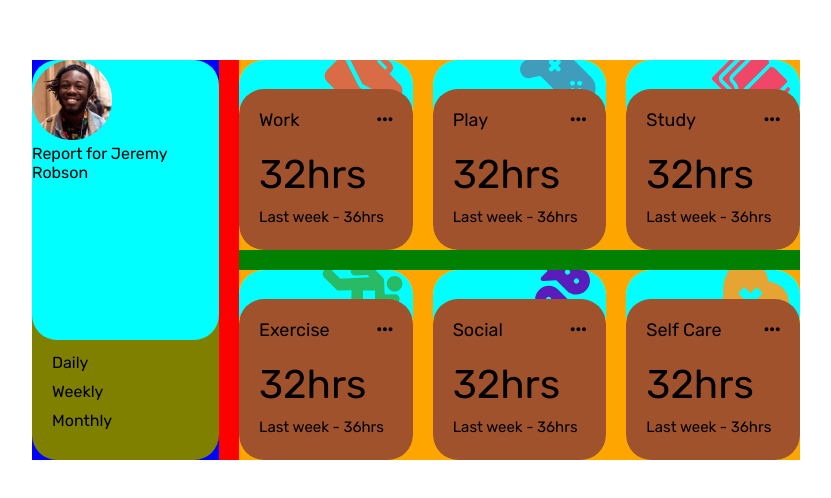
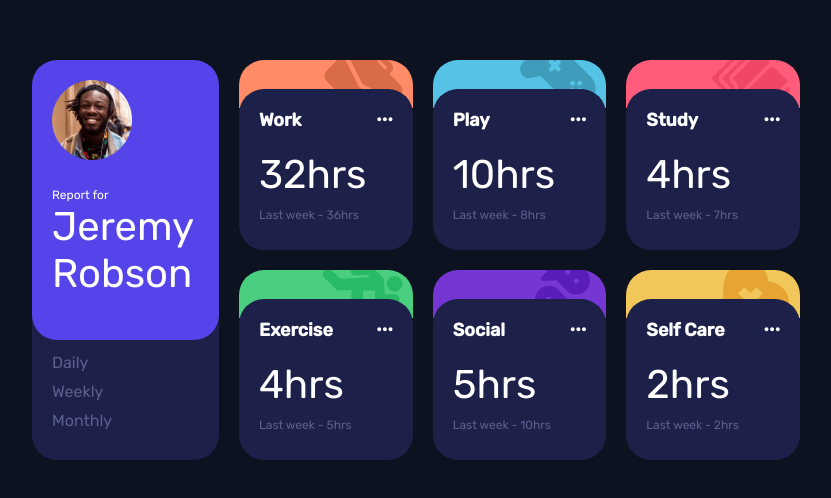
Before and after one commit to Florent-RICHARD/time-tracking-dashboard, a plain HTML site: page index.html in a window 1280 px wide. Shown: the part 140-638 px from the top of the page, without its empty margins (224-1055 px from the left). Drawn offline with Linux system fonts and the light colour scheme.

Commit message:
Add files via upload

```diff
--- /dev/null
+++ b/data.js
@@ -0,0 +1,116 @@
+const datas = [
+    {
+      "title": "Work",
+      "id": "img-work",
+      "img": "./images/icon-work.svg",
+      "timeframes": {
+        "daily": {
+          "current": 5,
+          "previous": 7
+        },
+        "weekly": {
+          "current": 32,
+          "previous": 36
+        },
+        "monthly": {
+          "current": 103,
+          "previous": 128
+        }
+      }
+    },
+    {
+      "title": "Play",
+      "id": "img-play",
+      "img": "./images/icon-play.svg",
+      "timeframes": {
+        "daily": {
+          "current": 1,
+          "previous": 2
+        },
+        "weekly": {
+          "current": 10,
+          "previous": 8
+        },
+        "monthly": {
+          "current": 23,
+          "previous": 29
+        }
+      }
+    },
+    {
+      "title": "Study",
+      "id": "img-study",
+      "img": "./images/icon-study.svg",
+      "timeframes": {
+        "daily": {
+          "current": 0,
+          "previous": 1
+        },
+        "weekly": {
+          "current": 4,
+          "previous": 7
+        },
+        "monthly": {
+          "current": 13,
+          "previous": 19
+        }
+      }
+    },
+    {
+      "title": "Exercise",
+      "id": "img-exercise",
+      "img": "./images/icon-exercise.svg",
+      "timeframes": {
+        "daily": {
+          "current": 1,
+          "previous": 1
+        },
+        "weekly": {
+          "current": 4,
+          "previous": 5
+        },
+        "monthly": {
+          "current": 11,
+          "previous": 18
+        }
+      }
+    },
+    {
+      "title": "Social",
+      "id": "img-social",
+      "img": "./images/icon-social.svg",
+      "timeframes": {
+        "daily": {
+          "current": 1,
+          "previous": 3
+        },
+        "weekly": {
+          "current": 5,
+          "previous": 10
+        },
+        "monthly": {
+          "current": 21,
+          "previous": 23
+        }
+      }
+    },
+    {
+      "title": "Self Care",
+      "id": "img-self-care",
+      "img": "./images/icon-self-care.svg",
+      "timeframes": {
+        "daily": {
+          "current": 0,
+          "previous": 1
+        },
+        "weekly": {
+          "current": 2,
+          "previous": 2
+        },
+        "monthly": {
+          "current": 7,
+          "previous": 11
+        }
+      }
+    }
+  ]
--- a/index.html
+++ b/index.html
@@ -24,8 +24,10 @@
         <div class="perso-img">
           <img src="./images/image-jeremy.png" width="80px" alt="">
         </div>
-        <span>Report for</span>
-        <span class="name">Jeremy <br> Robson</span>
+        <div class="desc">
+          <span class="title">Report for <br></span>
+          <span class="name">Jeremy <br> Robson</span>
+        </div>
       </div>
       <div class="period-container">
         <div class="period">
@@ -38,155 +40,11 @@
 
     <div class="column-right">
       <div class="top">
-        <div class="card" id="work">
-          <div class="img">
-            <img src="./images/icon-work.svg" alt="">
-          </div>
-          <div class="description-container">
-            <div class="description-title">
-              <div class="title">
-                <span>Work</span>
-              </div>
-              <div class="icone">
-                <i class="fas fa-ellipsis-h"></i>
-              </div>
-            </div>
-            <div class="description-hours">
-              <span class="hours">
-                32hrs
-              </span>
-              <span class="previous-hours">
-                Last week - 36hrs
-              </span>
-            </div>
-          </div>
-        </div>
 
-
-        <div class="card" id="play">
-          <div class="img">
-            <img src="./images/icon-play.svg" alt="">
-          </div>
-          <div class="description-container">
-            <div class="description-title">
-              <div class="title">
-                <span>Play</span>
-              </div>
-              <div class="icone">
-                <i class="fas fa-ellipsis-h"></i>
-              </div>
-            </div>
-            <div class="description-hours">
-              <span class="hours">
-                32hrs
-              </span>
-              <span class="previous-hours">
-                Last week - 36hrs
-              </span>
-            </div>
-          </div>
-        </div>
-
-
-        <div class="card" id="study">
-          <div class="img">
-            <img src="./images/icon-study.svg" alt="">
-          </div>
-          <div class="description-container">
-            <div class="description-title">
-              <div class="title">
-                <span>Study</span>
-              </div>
-              <div class="icone">
-                <i class="fas fa-ellipsis-h"></i>
-              </div>
-            </div>
-            <div class="description-hours">
-              <span class="hours">
-                32hrs
-              </span>
-              <span class="previous-hours">
-                Last week - 36hrs
-              </span>
-            </div>
-          </div>
-        </div>
       </div>
 
       <div class="bottom">
-        <div class="card" id="exercise">
-          <div class="img">
-            <img src="./images/icon-exercise.svg" alt="">
-          </div>
-          <div class="description-container">
-            <div class="description-title">
-              <div class="title">
-                <span>Exercise</span>
-              </div>
-              <div class="icone">
-                <i class="fas fa-ellipsis-h"></i>
-              </div>
-            </div>
-            <div class="description-hours">
-              <span class="hours">
-                32hrs
-              </span>
-              <span class="previous-hours">
-                Last week - 36hrs
-              </span>
-            </div>
-          </div>
-        </div>
 
-
-        <div class="card" id="social">
-          <div class="img">
-            <img src="./images/icon-social.svg" alt="">
-          </div>
-          <div class="description-container">
-            <div class="description-title">
-              <div class="title">
-                <span>Social</span>
-              </div>
-              <div class="icone">
-                <i class="fas fa-ellipsis-h"></i>
-              </div>
-            </div>
-            <div class="description-hours">
-              <span class="hours">
-                32hrs
-              </span>
-              <span class="previous-hours">
-                Last week - 36hrs
-              </span>
-            </div>
-          </div>
-        </div>
-
-
-        <div class="card" id="self-care">
-          <div class="img">
-            <img src="./images/icon-self-care.svg" alt="">
-          </div>
-          <div class="description-container">
-            <div class="description-title">
-              <div class="title">
-                <span>Self Care</span>
-              </div>
-              <div class="icone">
-                <i class="fas fa-ellipsis-h"></i>
-              </div>
-            </div>
-            <div class="description-hours">
-              <span class="hours">
-                32hrs
-              </span>
-              <span class="previous-hours">
-                Last week - 36hrs
-              </span>
-            </div>
-          </div>
-        </div>
       </div>
 
     </div>
--- /dev/null
+++ b/index.js
@@ -0,0 +1,72 @@
+let cardDivTop = document.querySelector(".top");
+let cardDivBottom = document.querySelector(".bottom");
+
+datas.forEach(data => {
+    console.log(data);
+});
+
+
+function addDivTop(){
+    for (let index = 0; index < 3; index++) {
+        cardDivTop.innerHTML +=
+        `
+        <div class="card" id="work">
+        <div class="img" id="${datas[index].id}">
+            <img src="${datas[index].img}" alt="">
+        </div>
+        <div class="description-container">
+            <div class="description-title">
+                <div class="title">
+                    <span>${datas[index].title}</span>
+                </div>
+                <div class="icone">
+                    <i class="fas fa-ellipsis-h"></i>
+                </div>
+            </div>
+            <div class="description-hours">
+                <span class="hours">
+                    ${datas[index].timeframes.weekly.current}hrs
+                </span>
+                <span class="previous-hours">
+                    Last week - ${datas[index].timeframes.weekly.previous}hrs
+                </span>
+            </div>
+        </div>
+    </div>
+        `
+    }
+}
+
+function addDivBottom(){
+    for (let index = 3; index < 6; index++) {
+        cardDivBottom.innerHTML +=
+        `
+        <div class="card" id="work">
+        <div class="img" id="${datas[index].id}">
+            <img src="${datas[index].img}" alt="">
+        </div>
+        <div class="description-container">
+            <div class="description-title">
+                <div class="title">
+                    <span>${datas[index].title}</span>
+                </div>
+                <div class="icone">
+                    <i class="fas fa-ellipsis-h"></i>
+                </div>
+            </div>
+            <div class="description-hours">
+                <span class="hours">
+                    ${datas[index].timeframes.weekly.current}hrs
+                </span>
+                <span class="previous-hours">
+                    Last week - ${datas[index].timeframes.weekly.previous}hrs
+                </span>
+            </div>
+        </div>
+    </div>
+        `
+    }
+}
+
+addDivTop();
+addDivBottom();
--- a/style.css
+++ b/style.css
@@ -5,27 +5,32 @@
 }
 
 body{
+    display: flex;
+    justify-content: center;
+    align-items: center;
     margin: 0;
     padding: 0;
     min-height: 100vh;
+    background-color: hsl(223, 45%, 9%);
+    color: white;
 }
 
 .container{
-    position: absolute;
+    position: relative;
     display: flex;
-    background-color: red;
+    /*background-color: red;*/
     gap: 20px;
     width: 60%;
     height: 400px;
-    top: 50%;
+    /*top: 50%;
     left: 50%;
-    transform: translate(-50%, -50%);
+    transform: translate(-50%, -50%);*/
 }
 
 .column-left{
     width: 25%;
     height: 100%;
-    background-color: blue;
+    /*background-color: blue;*/
 }
 
 .column-right{
@@ -34,7 +39,7 @@ body{
     gap: 20px;
     width: 75%;
     height: 100%;
-    background-color: green;
+    /*background-color: green;*/
 }
 
 .top, .bottom{
@@ -42,13 +47,13 @@ body{
     gap: 20px;
     width: 100%;
     height: 50%;
-    background-color: orange;
+    /*background-color: orange;*/
 }
 
 .card{
     position: relative;
     flex: 1;
-    background-color: yellow;
+    /*background-color: yellow;*/
     border-radius: 25px;
 }
 
@@ -56,7 +61,6 @@ body{
     position: absolute;
     display: flex;
     justify-content: end;
-    background-color: aqua;
     width: 100%;
     height: 25%;
     border-top-left-radius: 25px;
@@ -69,10 +73,29 @@ body{
     padding-right: 10px;
 }
 
+#img-work{
+    background-color: hsl(15, 100%, 70%);
+}
+#img-play{
+    background-color: hsl(195, 74%, 62%);
+}
+#img-study{
+    background-color: hsl(348, 100%, 68%);
+}
+#img-exercise{
+    background-color: hsl(145, 58%, 55%);
+}
+#img-social{
+    background-color: hsl(264, 64%, 52%);
+}
+#img-self-care{
+    background-color: hsl(43, 84%, 65%);
+}
+
 .card .description-container{
     position: absolute;
     bottom: 0;
-    background-color: sienna;
+    background-color: hsl(236, 44%, 20%);
     width: 100%;
     height: 85%;
     border-radius: 25px;
@@ -83,6 +106,7 @@ body{
     justify-content: space-between;
     padding: 20px;
     font-size: 18px;
+    font-weight: bold;
 }
 
 .card .description-hours{
@@ -98,17 +122,37 @@ body{
 
 .column-left .perso{
     position: absolute;
-    background-color: aqua;
+    display: flex;
+    flex-direction: column;
+    background-color: hsl(246, 79%, 59%);
     width: 100%;
     height: 70%;
     border-radius: 25px;
     z-index: 2;
 }
 
+.column-left .perso .perso-img{
+    padding: 20px;
+}
+
+.column-left .perso .desc{
+    padding-left: 20px;
+    padding-right: 20px;
+}
+
+.column-left .perso .desc .title{
+    font-size: 12px;
+}
+
+.column-left .perso .desc .name{
+    font-size: 40px;
+}
+
 .column-left .period-container{
     position: absolute;
     display: flex;
-    background-color: olive;
+    background-color: hsl(236, 44%, 20%);
+
     width: 100%;
     height: 40%;
     bottom: 0;
@@ -118,6 +162,7 @@ body{
 }
 
 .column-left .period{
+    color: hsl(236, 22%, 46%);
     display: flex;
     position: absolute;
     bottom: 30px;
@@ -126,21 +171,41 @@ body{
     gap: 10px;
 }
 
+.column-left .period span{
+    cursor: pointer;
+}
+
+.column-left .period span:hover{
+    color: white;
+}
+
 .description-hours .hours{
     font-size: 40px;
 }
 
 .description-hours .previous-hours{
-    font-size: 15px;
+    color: hsl(236, 22%, 46%);
+    font-size: 12px;
+}
+
+@media screen and (max-width:1150px) {
+    .container{
+        width: 70%;
+    }
 }
 
 @media screen and (max-width:975px) {
     .container{
-        width: 80%;
+        width: 85%;
+    }
+}
+@media screen and (max-width:975px) {
+    .container{
+        width: 85%;
     }
 }
 
-@media screen and (max-width:775px) {
+@media screen and (max-width:800px) {
     .container{
         width: 90%;
     }
@@ -149,7 +214,7 @@ body{
 @media screen and (max-width:650px) {
     .container{
         flex-direction: column;
-        height: 2500px;
+        height: 1200px;
     }
 
     .column-right{
@@ -164,6 +229,10 @@ body{
         width: 100%;
     }
 
+    .column-left{
+        height: 25%;
+    }
+
     .card .description-hours{
         flex-direction: row;
         align-items: center;
@@ -173,9 +242,18 @@ body{
 
     .column-left .perso{
         position: relative;
+        flex-direction: row;
     }
 
     .column-left .period{
         position: relative;
+        width: 100%;
+        flex-direction: row;
+        justify-content: space-between;
+        bottom: 0;
+    }
+
+    .column-left .perso .desc{
+        padding-top: 20px;
     }
 }
```
